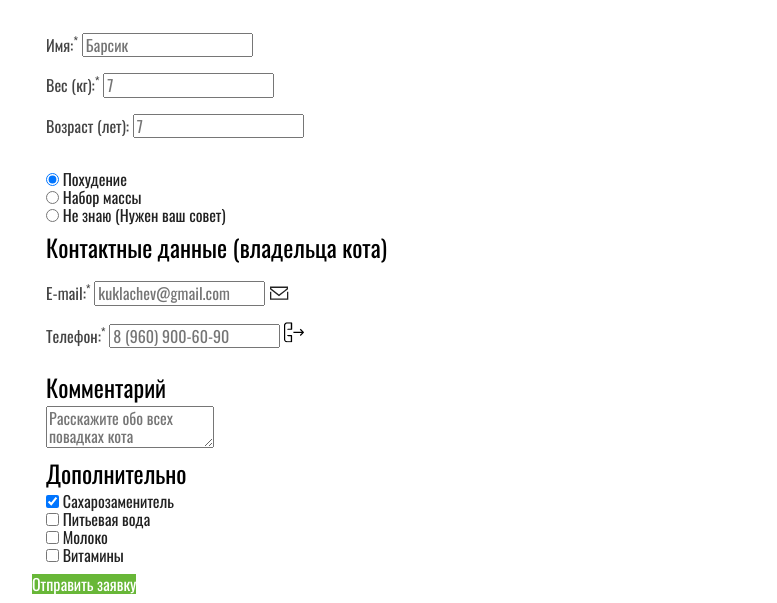
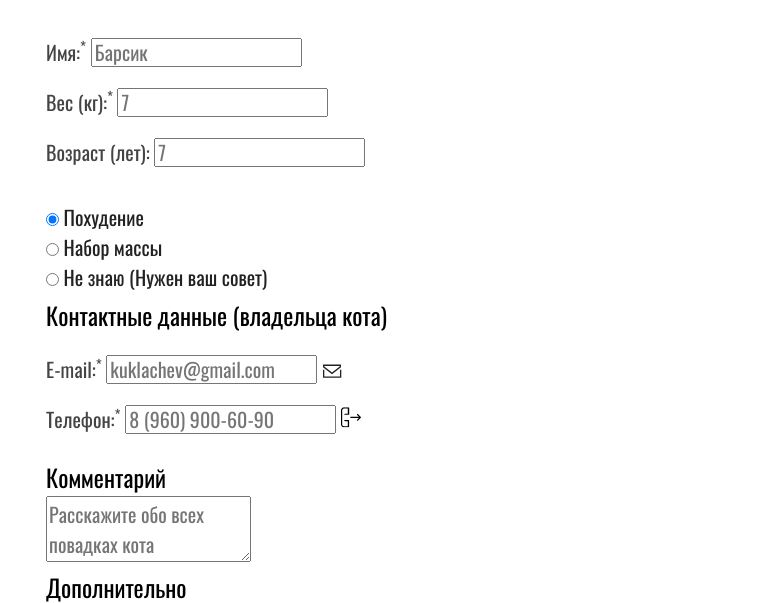
Before and after one commit to AeTokiDoki/1162909-cat-energy-22, a website: page source/form.html in a window 1280 px wide. Shown: the part 185-788 px from the top of the page, without its empty margins (224-1001 px from the left). Drawn offline with nearby package versions, Linux system fonts and the light colour scheme; files that its build step writes are made by us from their sources.

Commit message:
адаптивные сетки форм

```diff
--- a/source/sass/global/global.scss
+++ b/source/sass/global/global.scss
@@ -51,6 +51,11 @@ body {
   font-size: 16px;
   line-height: 18px;
   color: $dark-grey;
+
+  @media (min-width: $tablet-width) {
+    font-size: 20px;
+    line-height: 30px;
+  }
 }
 
 .button {
--- a/source/sass/global/normalize.scss
+++ b/source/sass/global/normalize.scss
@@ -7,6 +7,8 @@
  * 1. Correct the line height in all browsers.
  * 2. Prevent adjustments of font size after orientation changes in iOS.
  */
+
+/* stylelint-disable */
 
 html {
   line-height: 1.15; /* 1 */
```
